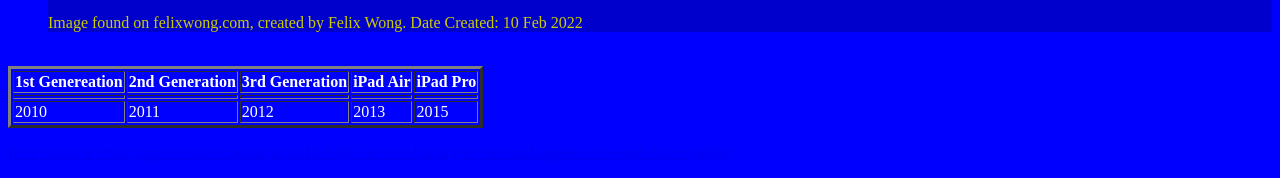
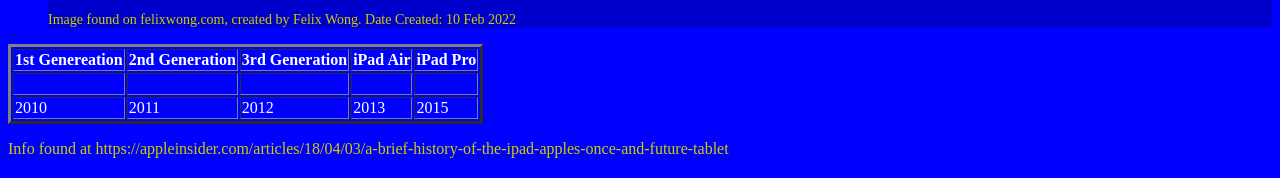
Before and after one commit to MathGenius260/Devolopement-of-the-iPad, a plain HTML site: page index.html in a window 1280 px wide. Shown: the part 2536-2714 px from the top of the page. Drawn offline with Linux system fonts and the light colour scheme.

Commit message:
Update index.html

```diff
--- a/index.html
+++ b/index.html
@@ -21,6 +21,14 @@
 
             .subtitle {
                 font-size:14px;
+            }
+
+            .link {
+                color:#CDCD00;
+            }
+
+            h1 {
+                color: chocolate;
             }
 
             #MS1 {
@@ -85,11 +93,11 @@
                 <a href="https://www.google.com/url?sa=i&url=https%3A%2F%2Ffelixwong.com%2F2022%2F04%2Fi-switched-from-a-windows-pc-to-an-ipad-pro-as-my-main-computer-heres-what-i-learned%2F&psig=AOvVaw2QS-kP9a-6owzK7_yBfyI6&ust=1692802142492000&source=images&cd=vfe&opi=89978449&ved=0CA0QjRxqFwoTCPjD0MfB8IADFQAAAAAdAAAAABAH">
                     <img src="https://felixwong.com/gallery/images/i/ipad-pro-on-table-1.jpg">
                 </a>
-                <p>Image found on  felixwong.com, created by Felix Wong. Date Created: 10 Feb 2022</p>
+                <p class="subtitle">Image found on  felixwong.com, created by Felix Wong. Date Created: 10 Feb 2022</p>
             </li>
         </ul>
 
-        <table border="3px"
+        <table border="3px">
             <tr>
                 <th>1st Genereation</th>
                 <th>2nd Generation</th>
@@ -98,12 +106,14 @@
                 <th>iPad Pro</th>
             </tr>
             <tr>
+                <td>
+                    <br>
+                </td>
                 <td></td>
                 <td></td>
                 <td></td>
                 <td></td>
-                <td></td>
-                <br>
+
             </tr>
             <tr>
                 <td>2010</td>
@@ -114,7 +124,7 @@
             </tr>
         </table>
         <a href="https://appleinsider.com/articles/18/04/03/a-brief-history-of-the-ipad-apples-once-and-future-tablet">
-            <p>Info found at https://appleinsider.com/articles/18/04/03/a-brief-history-of-the-ipad-apples-once-and-future-tablet</p>
+            <p class="link">Info found at https://appleinsider.com/articles/18/04/03/a-brief-history-of-the-ipad-apples-once-and-future-tablet</p>
         </a>
     </body>
 </html>
```
Lines whose indentation alone changed are shown as unchanged.
